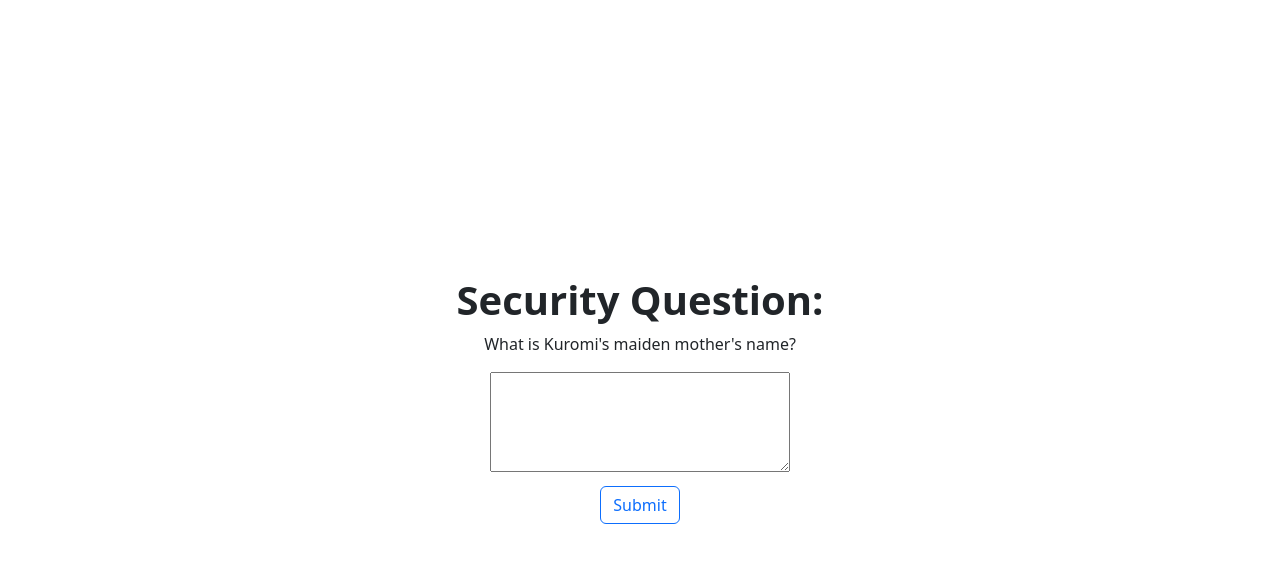
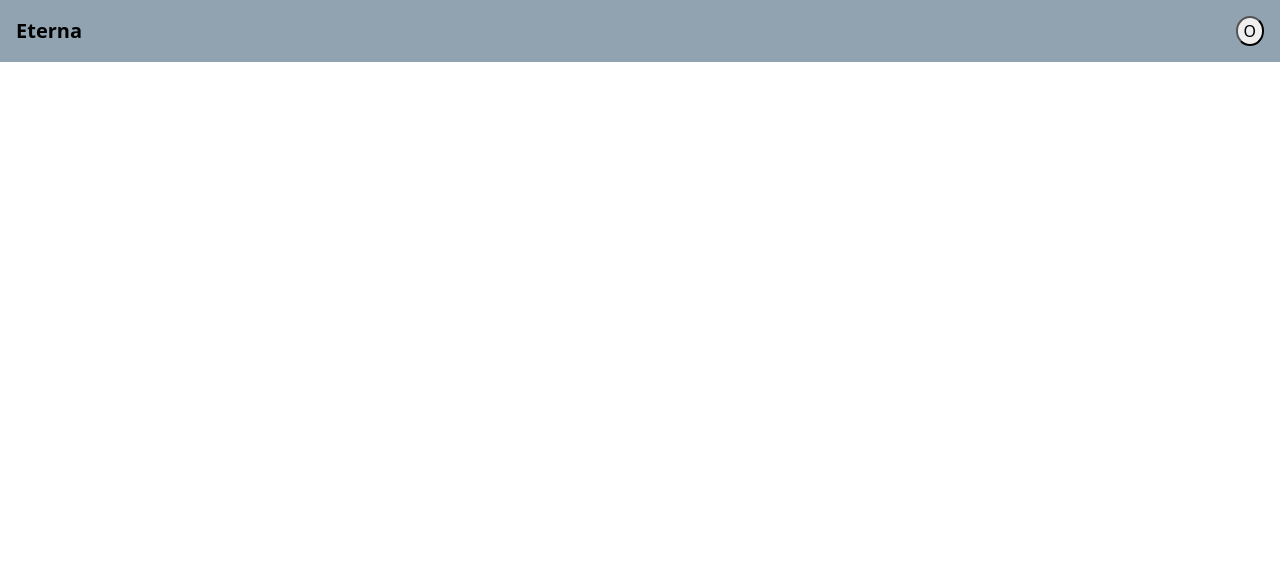
Before and after one commit to cleoreyes/dubhacks-2024, a React (Create React App) app in the folder my-app/: page /homepage in a window 1280 px wide. Shown: the top 562 px of the page. Built offline with nearby package versions, Linux system fonts and the light colour scheme.

Commit message:
Created a Navbar.js

```diff
--- a/my-app/src/App.js
+++ b/my-app/src/App.js
@@ -1,6 +1,7 @@
 import './App.css';
 import HomePage from './pages/HomePage';
 import SecurityQuestPage from './pages/SecurityQuestPage';
+import Navbar from './pages/Navbar';
 import { BrowserRouter as Router, Route, Routes, Navigate } from 'react-router-dom';
 import 'bootstrap/dist/css/bootstrap.min.css';
 import './index.css'; // Your own custom styles
@@ -8,7 +9,7 @@ import './index.css'; // Your own custom styles
 function App() {
   return (
     <div className="App">
-      <SecurityQuestPage />
+      <Navbar />
 
     </div>
   );
--- /dev/null
+++ b/my-app/src/pages/Navbar.js
@@ -0,0 +1,46 @@
+import React from 'react';
+
+const Navbar = () => {
+  const navbarStyle = {
+    backgroundColor: '#91A3B0',
+    padding: '1rem',
+    display: 'flex',
+    justifyContent: 'space-between',
+    alignItems: 'center',
+  };
+
+  const brandStyle = {
+    fontSize: '1.25rem',
+    fontWeight: 'bold',
+    color: '#000',
+    textDecoration: 'none',
+  };
+
+  const navListStyle = {
+    listStyle: 'none',
+    display: 'flex',
+    padding: 0,
+    margin: 0,
+  };
+
+  const navItemStyle = {
+    margin: '0 0.5rem',
+  };
+
+  const navLinkStyle = {
+    color: '#000',
+    textDecoration: 'none',
+  };
+
+  return (
+    <nav style={navbarStyle}>
+      <a href="#" style={brandStyle}>Eterna</a>
+      <ul style={navListStyle}>
+        {/* <li style={navItemStyle}><img src="img/circle.png"></img><a href="#profile" style={navLinkStyle}>Profile</a></li> */}
+        <a href="#profile"><button className="circle-button" style={{ borderRadius: '100%' }}>O</button></a>
+      </ul>
+    </nav>
+  );
+};
+
+export default Navbar;
```
Also changed, not shown: my-app/src/img/circle.png (added).
